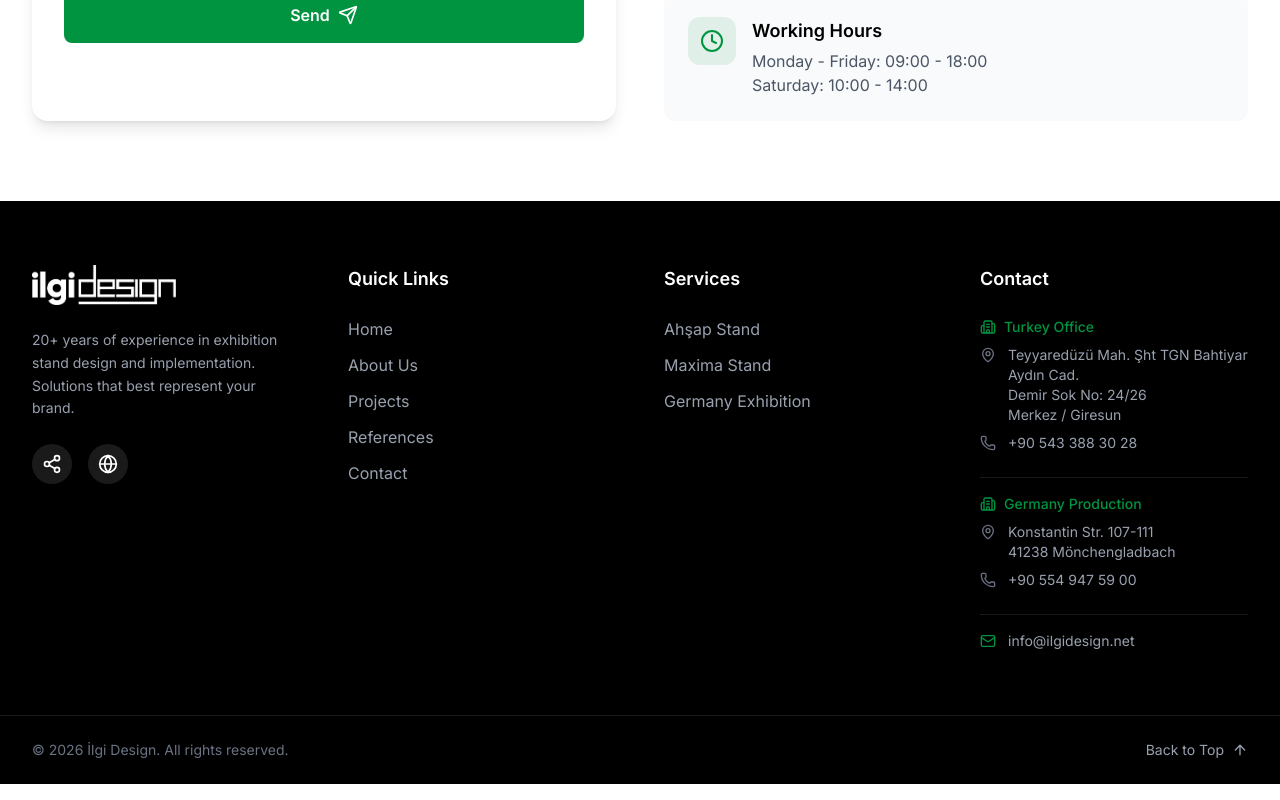
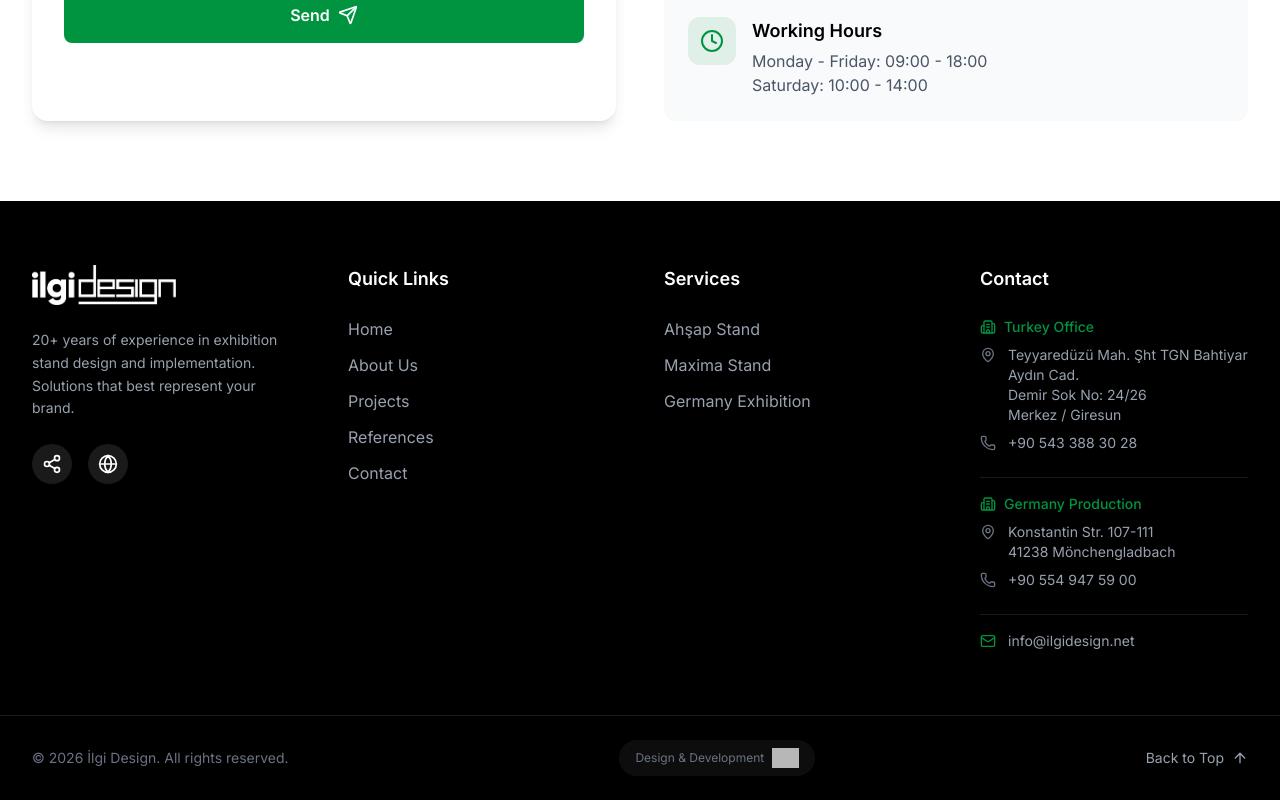
Before and after one commit to Webintoshi/ilgidesign, a Next.js app in the folder my-app/: page /en/iletisim in a window 1280 px wide. Shown: the part 1061-1861 px from the top of the page. Built offline with nearby package versions, Linux system fonts and the light colour scheme; grey boxes are pictures that could not be loaded.

Commit message:
feat: add Celebix signature to footer with logo and link

```diff
--- a/my-app/components/Footer.tsx
+++ b/my-app/components/Footer.tsx
@@ -167,6 +167,26 @@ export default function Footer() {
             <p className="text-gray-500 text-sm">
               © {currentYear} İlgi Design. {t.rights}
             </p>
+
+            {/* Celebix Signature */}
+            <a
+              href="https://celebix.co/tr"
+              target="_blank"
+              rel="noopener noreferrer"
+              className="group flex items-center gap-2 px-4 py-2 rounded-full bg-white/5 hover:bg-white/10 transition-all duration-300"
+            >
+              <span className="text-xs text-gray-500 group-hover:text-gray-400 transition-colors">
+                {locale === 'tr' ? ' Tasarım ve Geliştirme' : ' Design & Development'}
+              </span>
+              <Image
+                src="https://celebix.co/Logo/koyu%20logo.svg"
+                alt="Celebix"
+                width={80}
+                height={24}
+                className="h-5 w-auto brightness-200 opacity-70 group-hover:opacity-100 transition-all duration-300"
+              />
+            </a>
+
             <button
               onClick={scrollToTop}
               className="flex items-center space-x-2 text-gray-400 hover:text-[#009441] transition-colors"
```
